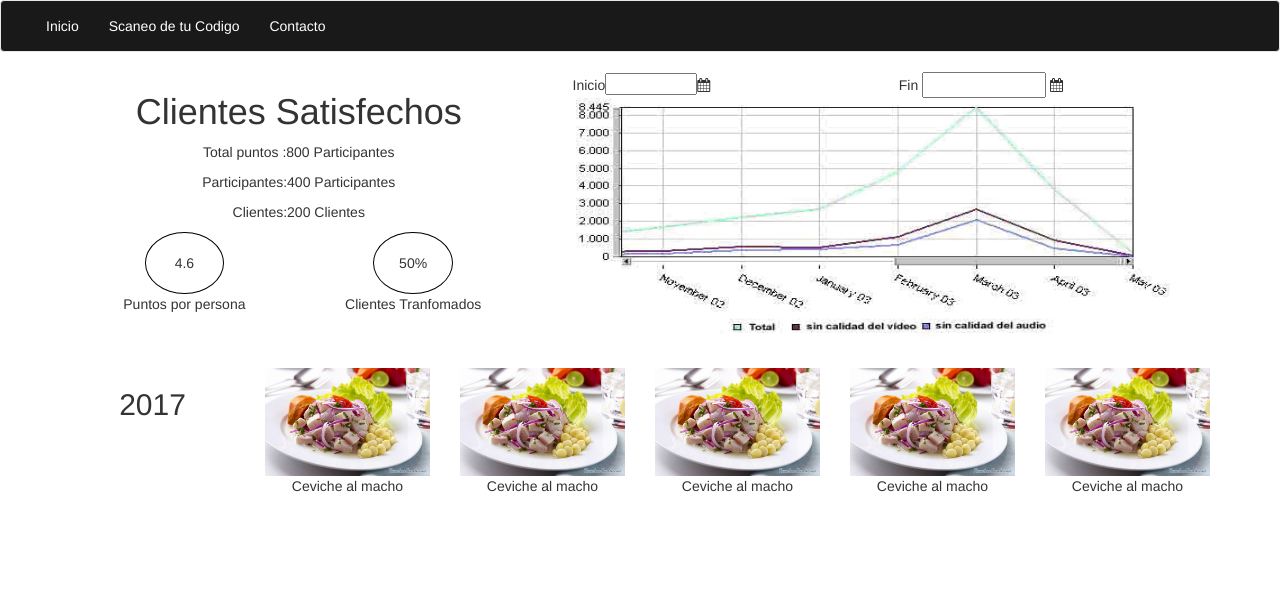
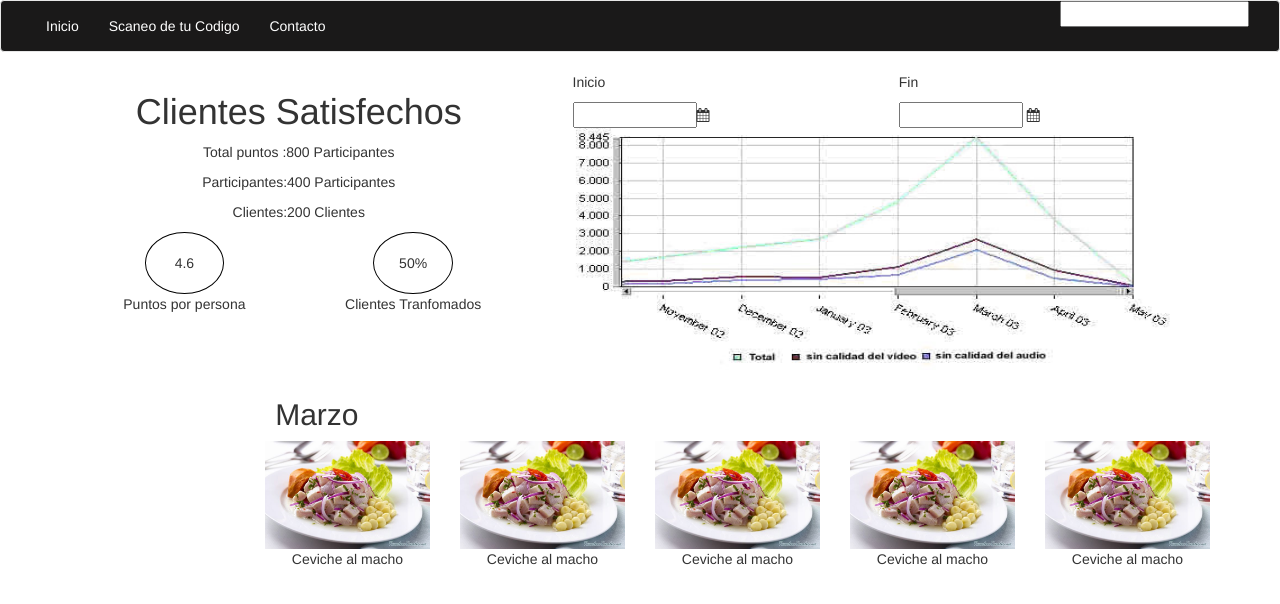
Before and after one commit to yolo-fighters/ciclope, a plain HTML site: page empresa.html in a window 1280 px wide. Drawn offline with nearby package versions, Linux system fonts and the light colour scheme.

Commit message:
mes , año

```diff
--- a/empresa.html
+++ b/empresa.html
@@ -24,12 +24,16 @@
                 <span class="icon-bar"></span>
               </button>
             </div>
+            <div class="col"></div>
             <div class="collapse navbar-collapse" id="bs-example-navbar-collapse-1">
-              <ul class="nav navbar-nav">
+              <ul class="nav navbar-nav pull-center">
                 <li><a href="#" id="inicio">Inicio</a></li>
                 <li><a href="#" id="escanea">Scaneo de tu Codigo</a></li>
                 <li><a href="#" id="contacto">Contacto</a></li>
               </ul>
+              <div class="pull-right">
+                  <input type="text">
+              </div>
             </div>
           </div>
         </nav>
@@ -61,11 +65,13 @@
                </div>
                <div class="col-md-7">
                     <div class="col-xs-6">
-                       Inicio<input type="text" name="datepicker" id="datepicker" readonly="readonly" size="12" class="glyphicon glyphicon-calendar"/><span class="fa fa-calendar">
+                        <p>Inicio</p>
+                       <input type="text" name="datepicker" id="datepicker" readonly="readonly" size="12" onchange="cambioFecha()"><span class="fa fa-calendar">
 
                     </div>
                     <div class="col-xs-6">
-                        Fin <input type="text" name="datepicker" id="datepicker2" readonly="readonly" size="12"/> <span class="fa fa-calendar">
+                       <p>Fin</p>
+                      <input type="text" name="datepicker" id="datepicker2" readonly="readonly" size="12"/> <span class="fa fa-calendar">
                     </div>
                     <div class="tabalaEstadistica">
                         <img src="img/estadistica.gif" alt="" class="img-responsive">
@@ -76,10 +82,10 @@
         <!--------------LISTA--DE----PREMIOS---COMIDA-------------------->
 
        <div class="container">
-          <h2 class="fechaMes"></h2>
+          <h2 id="fechaMes" style="margin-left:18%">Marzo</h2>
            <div class="row text-center">
                <div class="col-xs-2">
-                   <h2>2017</h2>
+
                </div>
                <div id="lista">
 
@@ -99,7 +105,7 @@
                <div>
                    escribre el codigo que aprece ebajo de la imagen
                    <br>
-                   <input type="text">
+                   <input type="text" id="codigo">
                    <button>ENVIAR</button>
                </div>
            </div>
--- a/js/empresa.js
+++ b/js/empresa.js
@@ -7,7 +7,6 @@ function init(){
 
 //FUNCION PARA LISTA DE COSAS GRATIS
 function htmlImagenes (){
-    console.log('loca..!');
     var listaImg=[
         { "imagen":'img/ceviche.jpg', "Text":"Ceviche al macho", "mes":"Marzo"},
         { "imagen":'img/ceviche.jpg', "Text":"Ceviche al macho", "mes":""},
@@ -33,8 +32,27 @@ function secInicio(){
     $('#jugadores').show();
     $('#sectionScanea').hide();
 }
-//FUNCION PARA EL CALENDARIO
+//FUNCION PARA GENERAR CALENDARIO
 $(function(){
     $("#datepicker").datepicker();
     $("#datepicker2").datepicker();
 });
+//FUNCTION PARA CAMBIAR DE FECHA
+function cambioFecha(){
+   $(".col-xs-2").html("");
+   $("#fechaMes").html("");
+
+    var meses=["Enero","Febrero","Marzo","Abril","Mayo","Junio","Julio","Agosto", "Septiembre","Octubre","Nobienbre","Diciembre"];
+
+    var tiempo= $('#datepicker').val();
+    var listaDatos=tiempo.split("/");
+
+    var tmpDate = new Date(listaDatos[2], listaDatos[0]-1, listaDatos[1]);
+    var mes = tmpDate.getMonth();
+    var dia = tmpDate.getDate();
+    var year = tmpDate.getFullYear();
+    var html = '<h2>'+year+'</h2>';
+    var html2='<span>'+meses[mes]+'</span>'
+    $(".col-xs-2").append(html);
+    $("#fechaMes").append(html2);
+}
```
Also changed, not shown: index.html (+1 -1 lines).
